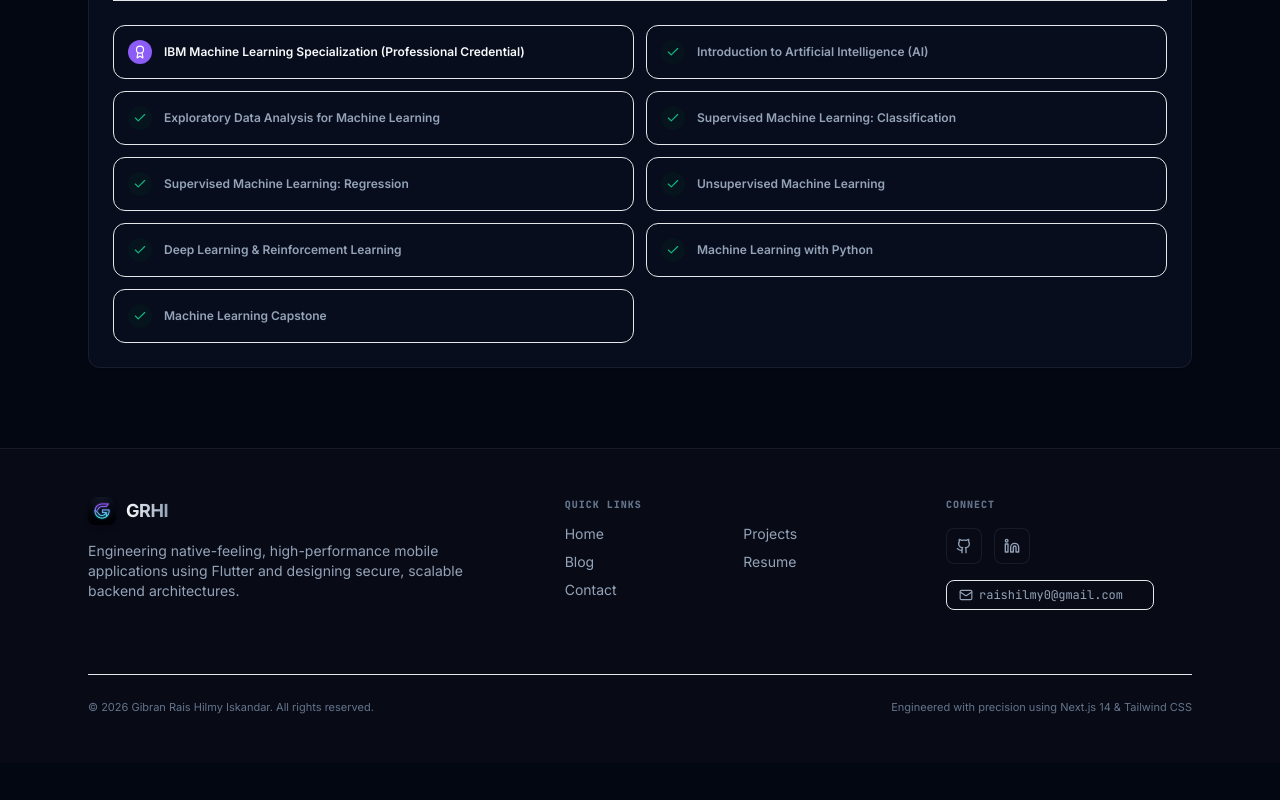
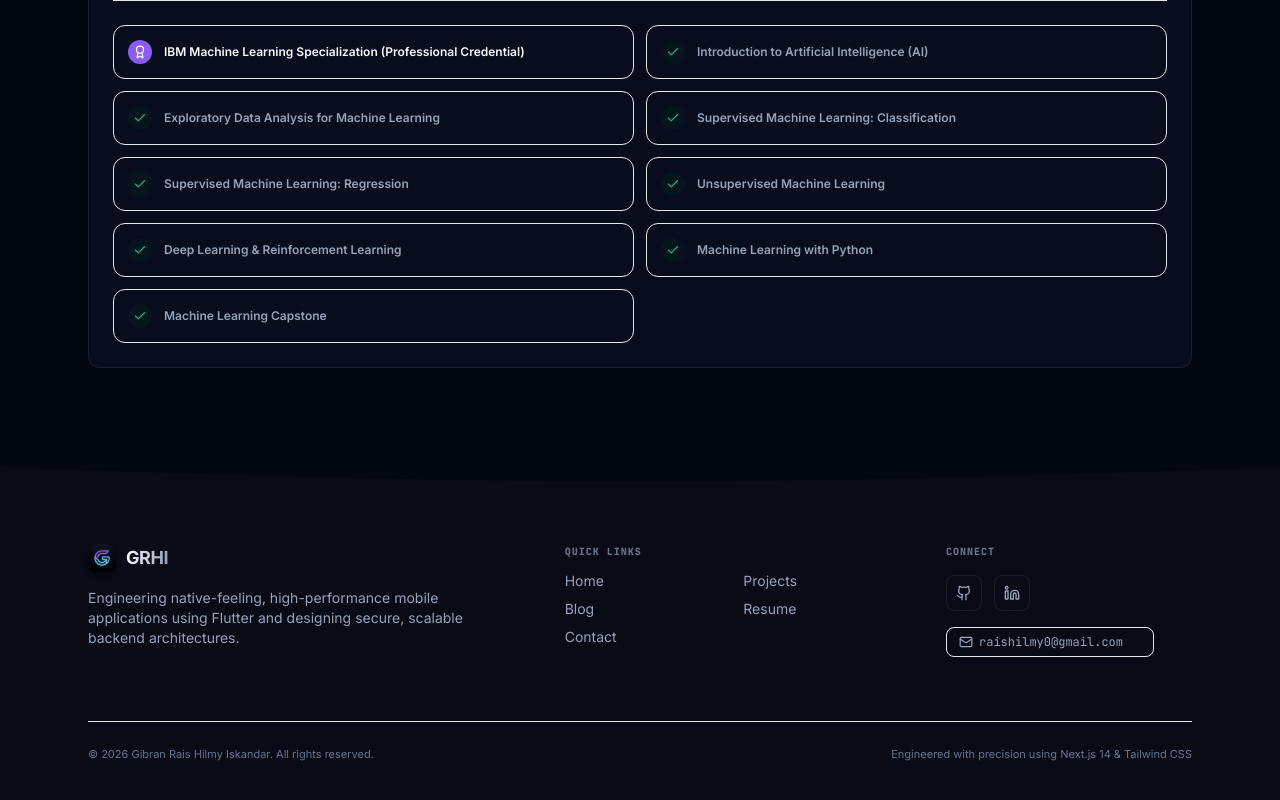
Before and after one commit to Braneee/portofolio, a Next.js app: page / in a window 1280 px wide. Shown: the part 3859-4659 px from the top of the page. Before the commit the page ends 4622 px from the top, so only its background shows below. Built offline with nearby package versions, Linux system fonts and the light colour scheme.

Commit message:
style: replace straight footer border with custom organic SVG wave divider

```diff
--- a/src/components/layout/Footer.tsx
+++ b/src/components/layout/Footer.tsx
@@ -18,7 +18,18 @@ export default function Footer() {
   ];
 
   return (
-    <footer className="w-full border-t border-border bg-bg-subtle py-12">
+    <footer className="w-full bg-bg-subtle py-12 relative mt-12 print:mt-0 print:py-6">
+      {/* Wave SVG Divider */}
+      <div className="absolute top-0 left-0 w-full overflow-hidden leading-[0] transform -translate-y-[99%] pointer-events-none print:hidden">
+        <svg
+          viewBox="0 0 1440 120"
+          preserveAspectRatio="none"
+          className="relative block w-full h-[25px] sm:h-[40px] text-bg-subtle fill-current"
+        >
+          <path d="M0,32L120,42.7C240,53,480,75,720,74.7C960,75,1200,53,1320,42.7L1440,32L1440,120L1320,120C1200,120,960,120,720,120C480,120,240,120,120,120L0,120Z" />
+        </svg>
+      </div>
+
       <div className="mx-auto max-w-6xl px-4 sm:px-6">
         <div className="grid grid-cols-1 gap-10 md:grid-cols-12">
 
```
